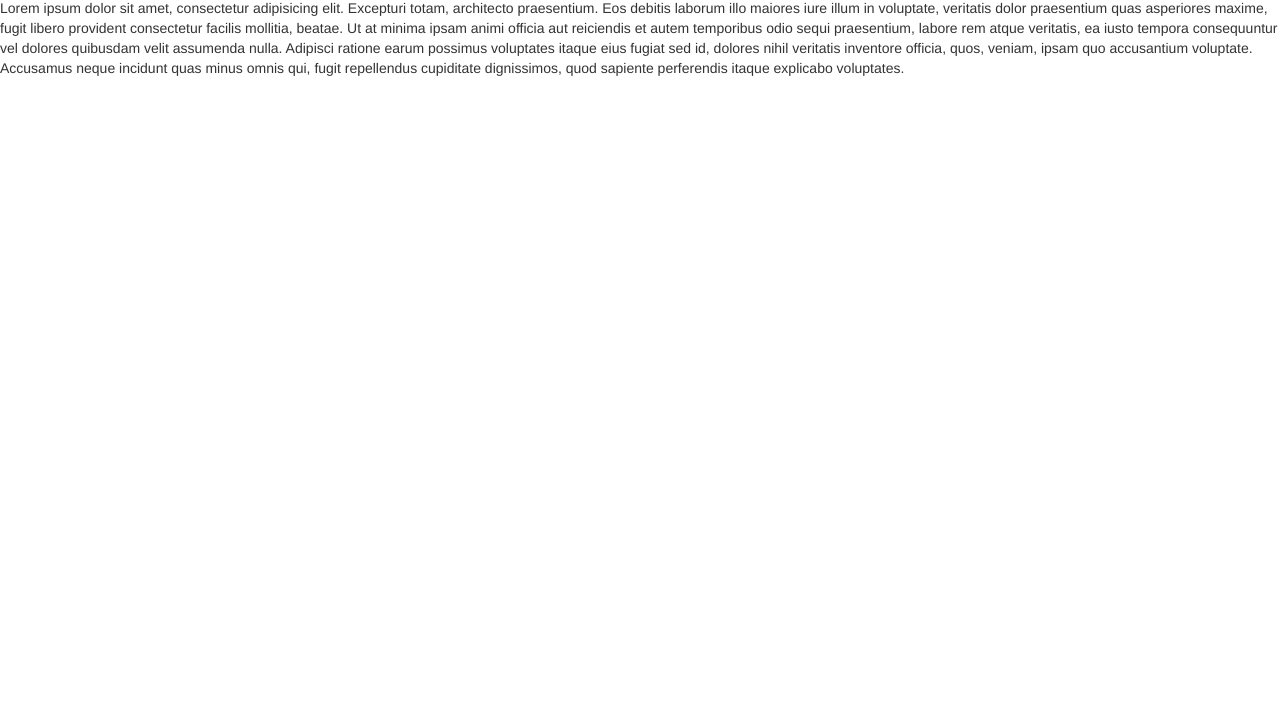
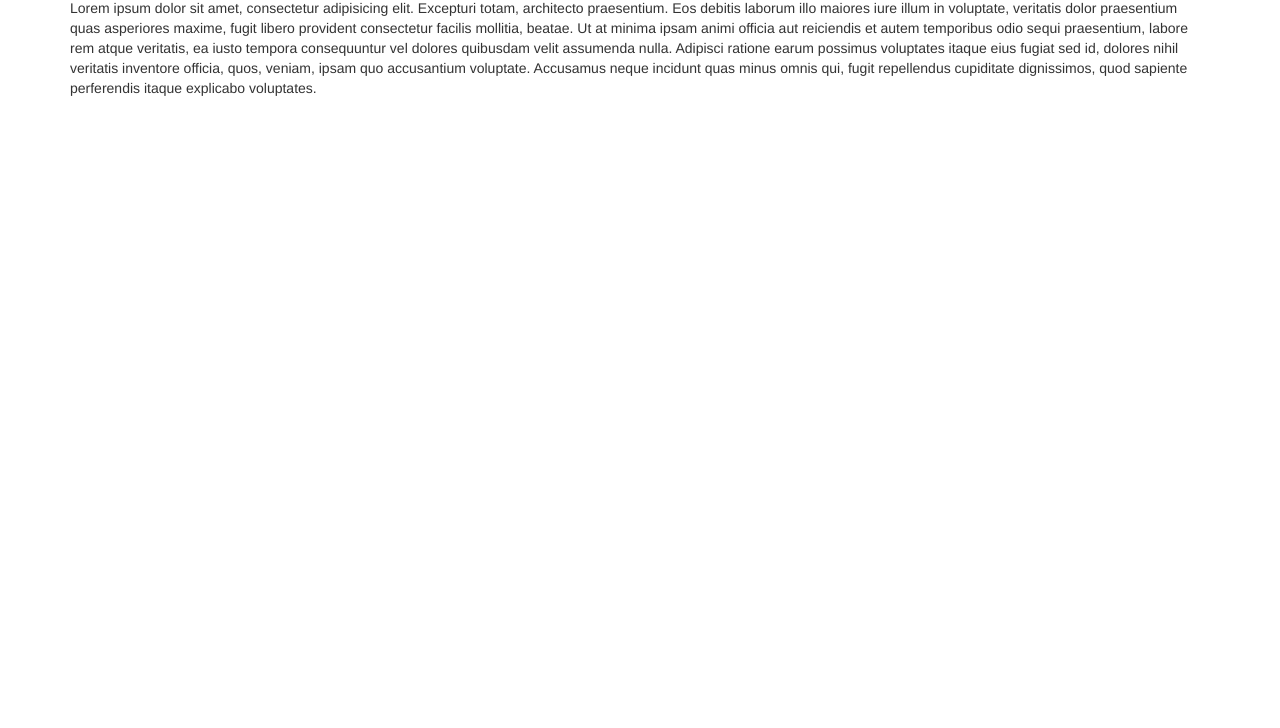
Before and after one commit to taralynnemcneil/COMP1073-Lesson04, a plain HTML site: page index.html in a window 1280 px wide. Shown: the part 72-800 px from the top of the page. Drawn offline with Linux system fonts and the light colour scheme.

Commit message:
added bs-container to main section

```diff
--- a/index.html
+++ b/index.html
@@ -16,6 +16,8 @@ html[lang="en"]>(head>(meta[charset="utf-8"])(meta[http-equiv="X-UA-Compatible"
     <link rel="stylesheet" href="Content/app.css" </head>
 
     <body>
+
+        <main class="container" id="mainContent">
         <h1>Welcome to Lesson 4</h1>
         <p>Lorem ipsum dolor sit amet, consectetur adipisicing elit. Excepturi totam, architecto praesentium. Eos debitis laborum
            illo maiores iure illum in voluptate, veritatis dolor praesentium quas asperiores maxime, fugit libero provident
@@ -24,6 +26,7 @@ html[lang="en"]>(head>(meta[charset="utf-8"])(meta[http-equiv="X-UA-Compatible"
            nulla. Adipisci ratione earum possimus voluptates itaque eius fugiat sed id, dolores nihil veritatis inventore
            officia, quos, veniam, ipsam quo accusantium voluptate. Accusamus neque incidunt quas minus omnis qui, fugit
            repellendus cupiditate dignissimos, quod sapiente perferendis itaque explicabo voluptates.</p>
+        </main>
 
         <!-- JavaScript Section -->
         <script src="Scripts/lib/jqeury-2.2.0.min.js"></script>
```
